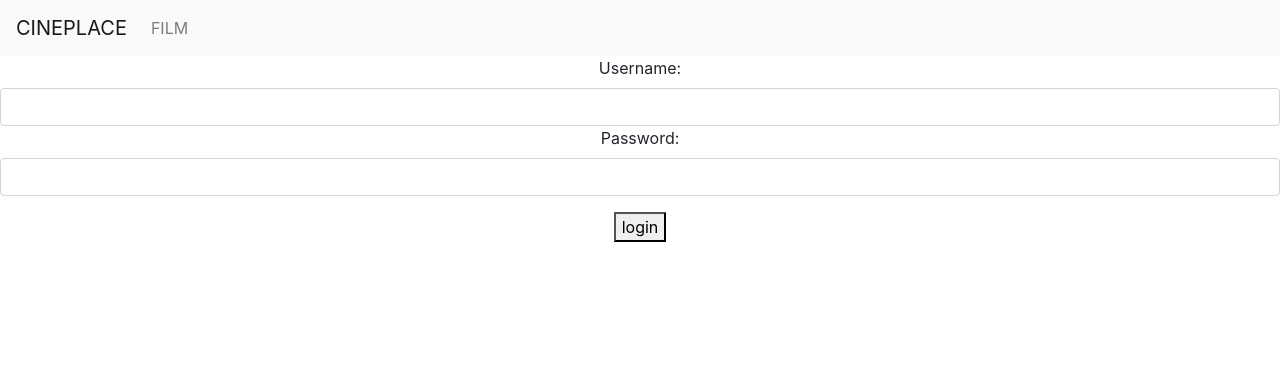
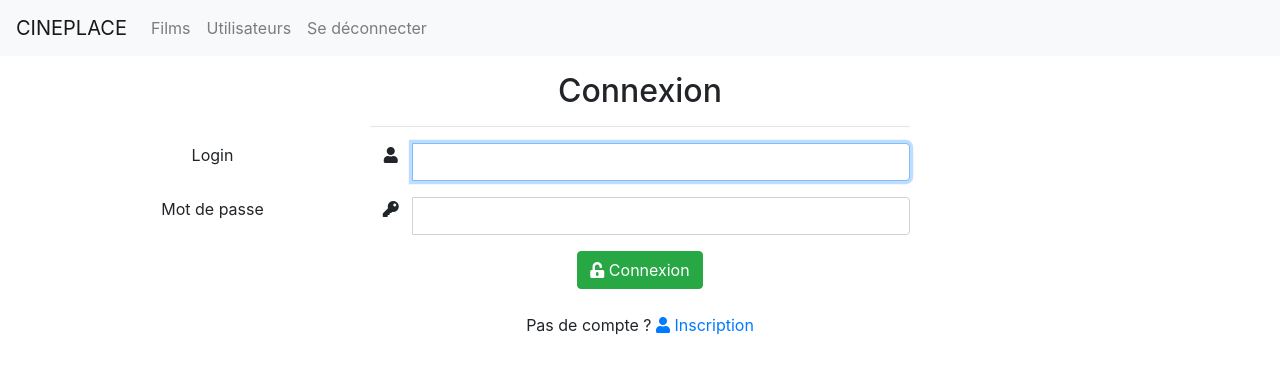
Before and after one commit to eBOURHIS/CinePlace-Symfony, a Symfony app: template templates/security/login.html.twig in a window 1280 px wide. Shown: the top 374 px of the page. Run offline with Twig, Linux system fonts and the light colour scheme; the template is opened without the code that fills it, so the values that code supplies are empty; some libraries are stand-ins or nearby versions.

Commit message:
Styling + checkAdmin + BetterLogin (csrf check)

```diff
--- a/package.json
+++ b/package.json
@@ -10,5 +10,8 @@
         "dev": "encore dev",
         "watch": "encore dev --watch",
         "build": "encore production --progress"
+    },
+    "dependencies": {
+        "composer": "^4.1.0"
     }
 }
--- a/src/Form/UserType.php
+++ b/src/Form/UserCreate.php
@@ -11,7 +11,7 @@ use Symfony\Component\Form\Extension\Core\Type\TextType;
 use Symfony\Component\Form\Extension\Core\Type\RepeatedType;
 use Symfony\Component\Form\Extension\Core\Type\PasswordType;
 
-class UserType extends AbstractType
+class UserCreate extends AbstractType
 {
     public function buildForm(FormBuilderInterface $builder, array $options)
     {
--- a/src/Form/User1Type.php
+++ b/src/Form/UserEdit.php
@@ -7,16 +7,15 @@ use Symfony\Component\Form\AbstractType;
 use Symfony\Component\Form\FormBuilderInterface;
 use Symfony\Component\OptionsResolver\OptionsResolver;
 
-class User1Type extends AbstractType
+class UserEdit extends AbstractType
 {
     public function buildForm(FormBuilderInterface $builder, array $options)
     {
         $builder
             ->add('email')
             ->add('username')
+            ->add('roles')
             ->add('password')
-            ->add('plainPassword')
-            ->add('roles')
             ->add('films');
     }
 
--- a/templates/base.html.twig
+++ b/templates/base.html.twig
@@ -6,12 +6,13 @@
       <title>{% block title %}CINEPLACE{% endblock %}</title>
       {% block stylesheets %}
         <link rel="stylesheet" href="{{ asset('build/app.css')}}"/>
-        <link rel="stylesheet" href="https://stackpath.bootstrapcdn.com/bootstrap/4.1.3/css/bootstrap.min.css" integrity="sha384-MCw98/SFnGE8fJT3GXwEOngsV7Zt27NXFoaoApmYm81iuXoPkFOJwJ8ERdknLPMO" crossorigin="anonymous">
+        <link rel="stylesheet" href="https://stackpath.bootstrapcdn.com/bootstrap/4.2.1/css/bootstrap.min.css" crossorigin="anonymous">
+        <link rel="stylesheet" href="https://use.fontawesome.com/releases/v5.7.0/css/all.css" integrity="sha384-lZN37f5QGtY3VHgisS14W3ExzMWZxybE1SJSEsQp9S+oqd12jhcu+A56Ebc1zFSJ" crossorigin="anonymous">
       {% endblock %}
 
   </head>
   <body>
-    <nav class="navbar navbar-expand-lg navbar-light bg-light">
+    <nav class="navbar navbar-expand-lg navbar-light bg-light mb-3">
       <a class="navbar-brand" href="#">CINEPLACE</a>
       <button class="navbar-toggler" type="button" data-toggle="collapse" data-target="#navbarSupportedContent" aria-controls="navbarSupportedContent" aria-expanded="false" aria-label="Toggle navigation">
         <span class="navbar-toggler-icon"></span>
@@ -20,11 +21,21 @@
       <div class="collapse navbar-collapse" id="navbarSupportedContent">
         <ul class="navbar-nav mr-auto">
           <li class="nav-item">
-            <a class="nav-link" href="{{ path('film_index') }}">FILM</a>
+            <a class="nav-link" href="{{ path('film_index') }}">Films</a>
+          </li>
+          {# {% if is_granted('ROLE_ADMIN') %} #}
+          <li class="nav-item">
+            <a class="nav-link" href="{{ path('user_index') }}">Utilisateurs</a>
+          </li>
+          {# {% endif %} #}
+          <li class="nav-item">
+            <a class="nav-link" href="{{ path('user_index') }}">Se déconnecter</a>
           </li>
         </ul>
       </div>
     </nav>
+    <div class="container">
       {% block body %}{% endblock %}
+    </div>
   </body>
 </html>
--- a/templates/security/login.html.twig
+++ b/templates/security/login.html.twig
@@ -3,21 +3,59 @@
 {% block title %}{{ parent() }} : Connexion{% endblock %}
 {% block body %}
 <body>
-    <form action="{{ path('login') }}" method="post">
-      <div class="form-group">
-        <label for="username">Username:</label>
-        <input class="form-control" type="text" id="username" name="_username" value="{{ last_username }}" />
+ <form class="form-horizontal" role="form" action="{{ path('login') }}" method="post">
+        <div class="row">
+            <div class="col-md-3"></div>
+            <div class="col-md-6">
+            <center>
+                <h2>Connexion</h2>
+            </center>
+                <hr>
+            </div>
+        </div>
+        <div class="row">
+            <div class="col-md-3 field-label-responsive">
+                <label for="name">Login</label>
+            </div>
+            <div class="col-md-6">
+                <div class="form-group">
+                    <div class="input-group mb-2 mr-sm-2 mb-sm-0">
+                        <div class="input-group-addon" style="width: 2.6rem"><i class="fa fa-user"></i></div>
+                        <input type="text" class="form-control" id="username" name="_username" value="{{ last_username }}" required autofocus>
+                    </div>
+                </div>
+            </div>
+            <div class="col-md-3">
+                <div class="form-control-feedback">
+                        <span class="text-danger align-middle">
+                            <!-- Put name validation error messages here -->
+                        </span>
+                </div>
+            </div>
+        </div>
+        <div class="row">
+            <div class="col-md-3 field-label-responsive">
+                <label for="password">Mot de passe</label>
+            </div>
+            <div class="col-md-6">
+                <div class="form-group has-danger">
+                    <div class="input-group mb-2 mr-sm-2 mb-sm-0">
+                        <div class="input-group-addon" style="width: 2.6rem"><i class="fa fa-key"></i></div>
+                                <input class="form-control" type="password" id="password" name="_password" required/>
+                    </div>
+                </div>
+            </div>
+            <div class="col-md-12">
+            <center>
+                <button type="submit" class="btn btn-success"><i class="fa fa-unlock-alt"></i> Connexion</button>
+                <br><br>
+                <p>Pas de compte ?<a href="/register"> <i class="fa fa-user"></i> Inscription</a></p>
+            </center>
 
-        <label for="password">Password:</label>
-        <input class="form-control" type="password" id="password" name="_password" />
+            <input type="hidden" name="_csrf_token" value="{{ csrf_token('authenticate') }}">
+            <input class="form-control" type="hidden" name="_target_path" value="/film" />
 
-        {#
-            If you want to control the URL the user
-            is redirected to on success (more details below)
-            <input class="form-control" type="hidden" name="_target_path" value="/account" />
-        #}
-      </div>
-      <button type="submit">login</button>
+            </div>
     </form>
 </body>
 {% endblock %}
```
Also changed, not shown: src/Controller/UserController.php (+9 -3 lines), templates/film/index.html.twig (+12 -15 lines), templates/user/edit.html.twig (+6 -5 lines), templates/user/index.html.twig (+17 -17 lines), templates/user/show.html.twig (+10 -9 lines), 4 other files.
